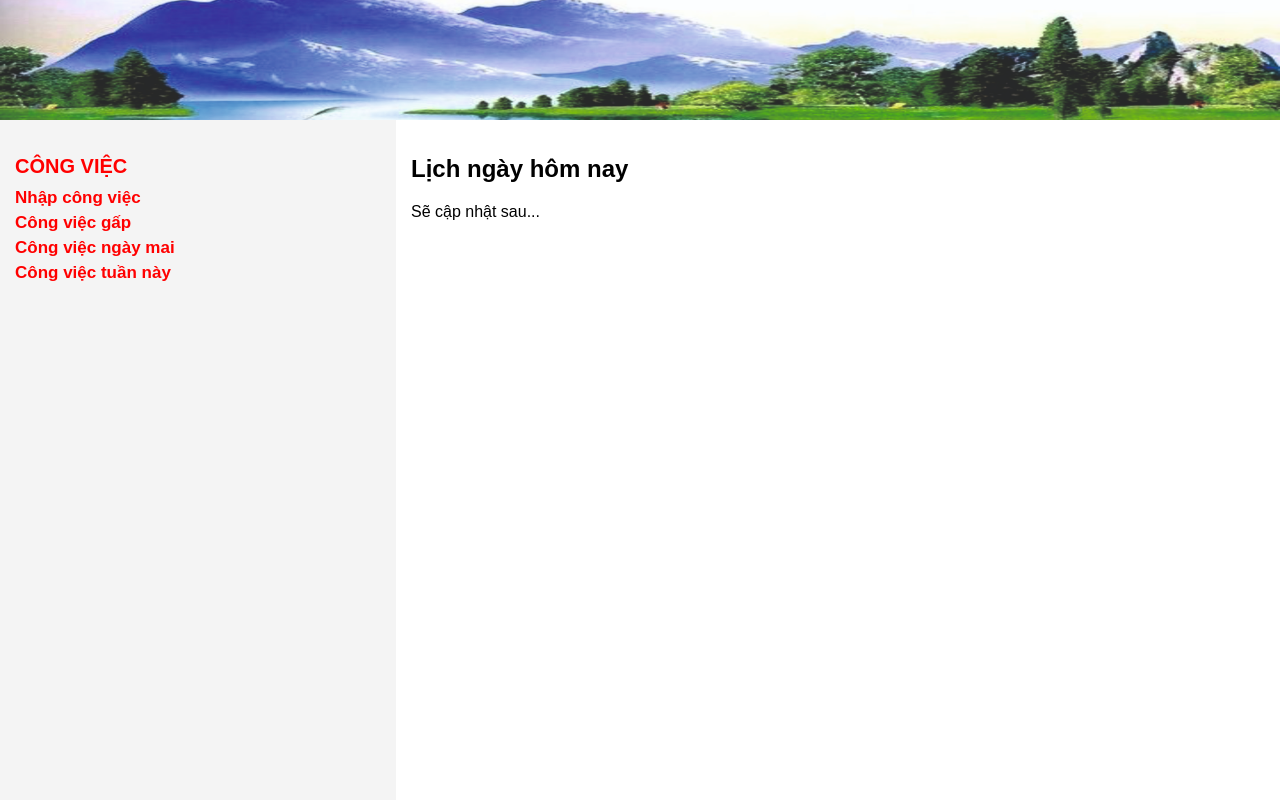
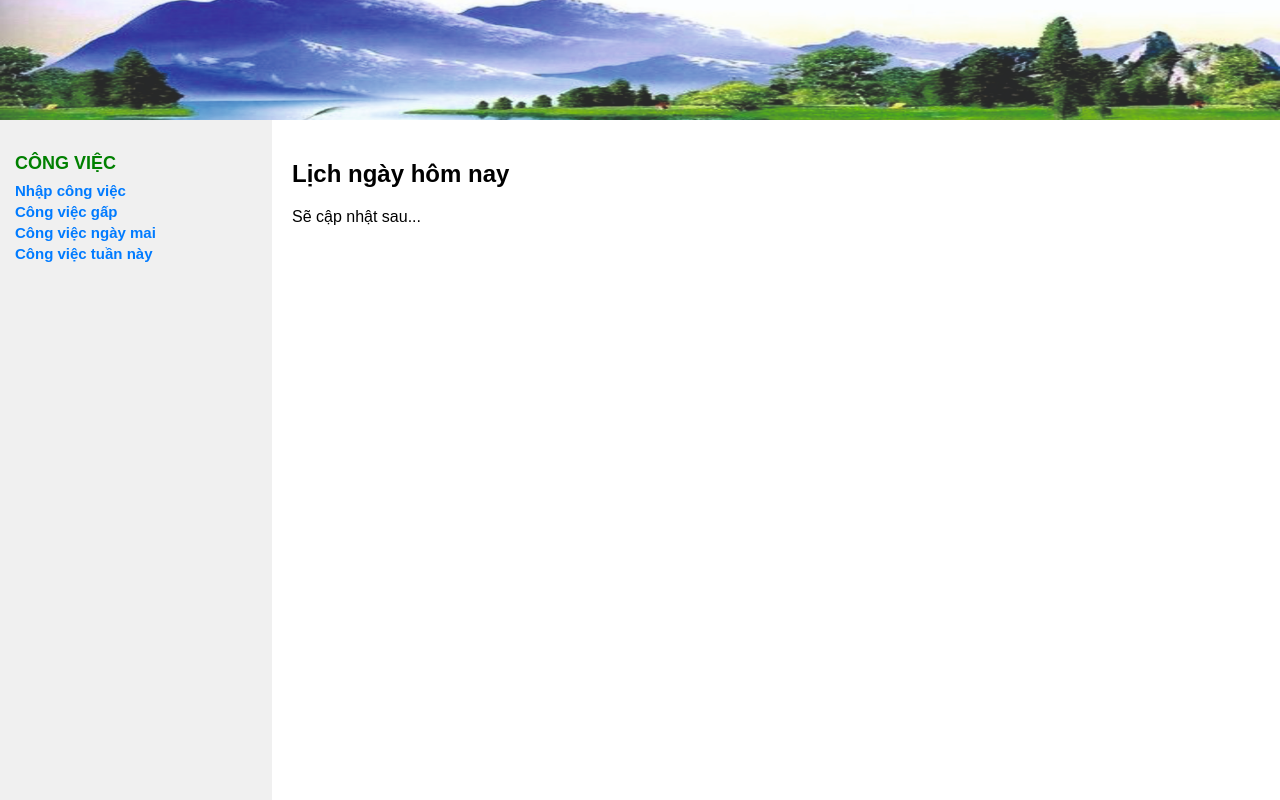
Before and after one commit to huyenhocvt/huyen_hoc_xuan_truong, a Flask app: page / in a window 1280 px wide. Run offline with Flask 3, Linux system fonts and the light colour scheme.

Commit message:
Cập nhật giao diện trang chủ index

```diff
--- a/templates/index.html
+++ b/templates/index.html
@@ -29,29 +29,29 @@
             display: flex;
         }
         .left {
-            flex: 3;
-            background-color: #f4f4f4;
+            flex: 2;
+            background-color: #f0f0f0;
             padding: 15px;
             overflow-y: auto;
         }
         .right {
-            flex: 7;
-            padding: 15px;
+            flex: 8;
+            padding: 20px;
         }
         .roiter-group {
             margin-bottom: 20px;
         }
         .roiter-group h3 {
-            color: red;
-            font-size: 20px;
-            margin-bottom: 10px;
+            color: green;
+            font-size: 18px;
+            margin-bottom: 8px;
         }
         .roiter-group a {
             display: block;
-            margin: 5px 0;
-            font-size: 17px;
+            margin: 4px 0;
+            font-size: 15px;
             font-weight: bold;
-            color: red;
+            color: #007bff;
             text-decoration: none;
         }
         .roiter-group a:hover {
```
